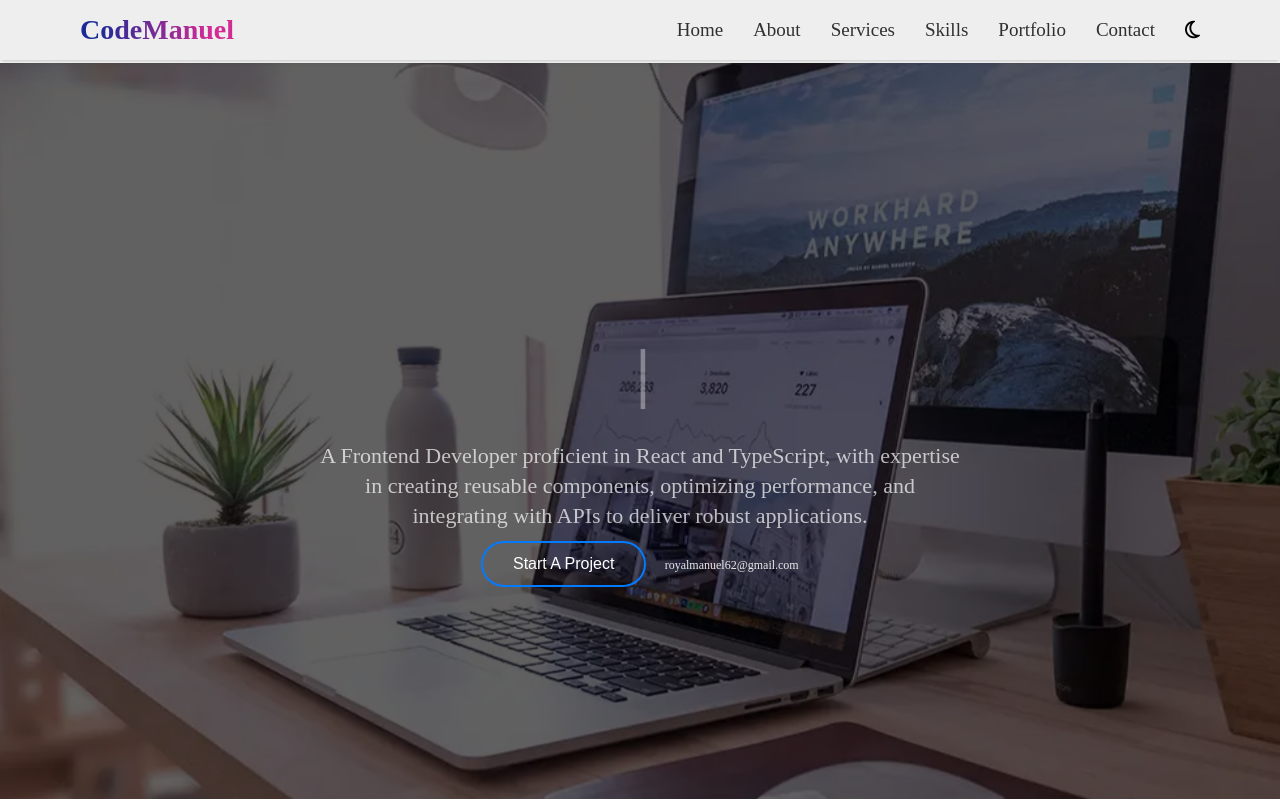
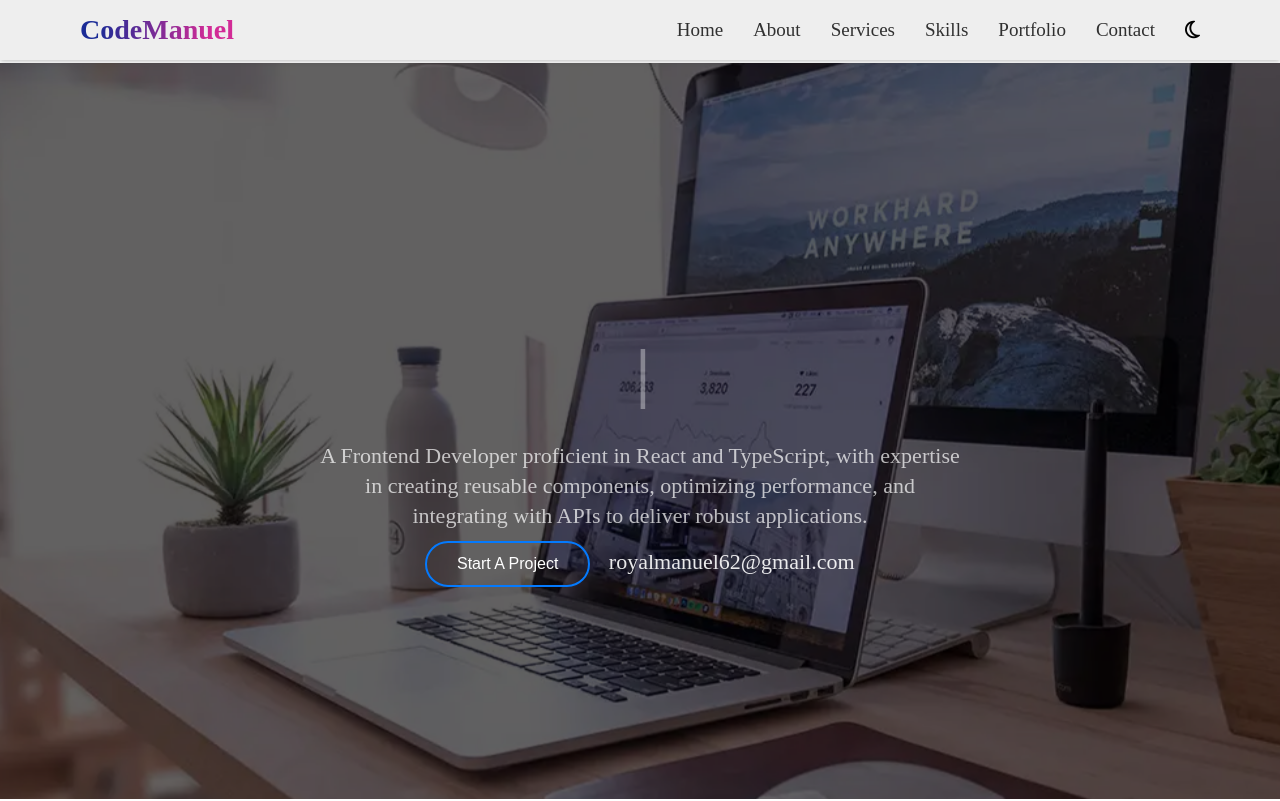
Before and after one commit to EmmanuelVictor62/Code-Manuel-Website, a React (Create React App) app: page / in a window 1280 px wide. Shown: the top 801 px of the page. Built offline with nearby package versions, Linux system fonts and the light colour scheme.

Commit message:
Update _home.scss

```diff
--- a/src/Components/Home/_home.scss
+++ b/src/Components/Home/_home.scss
@@ -114,7 +114,7 @@
 
   &__link {
     @include transition;
-    @include font-size(12px);
+    @include font-size(22px);
     color: $col-white;
     opacity: 0.9;
     margin-left: 18px;
@@ -125,7 +125,7 @@
     }
 
     @include respond(mobile-screen) {
-      @include font-size(16px);
+      @include font-size(12px);
     }
   }
 }
```
